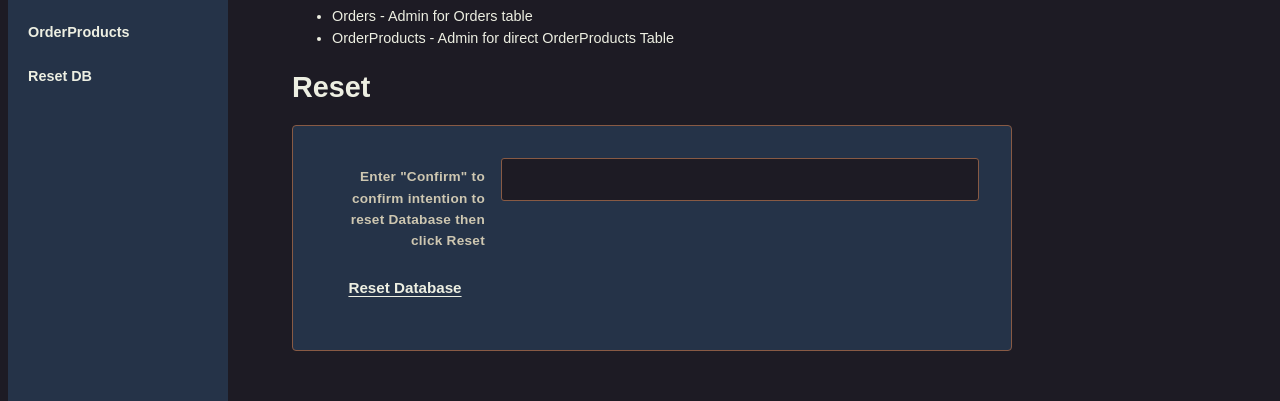
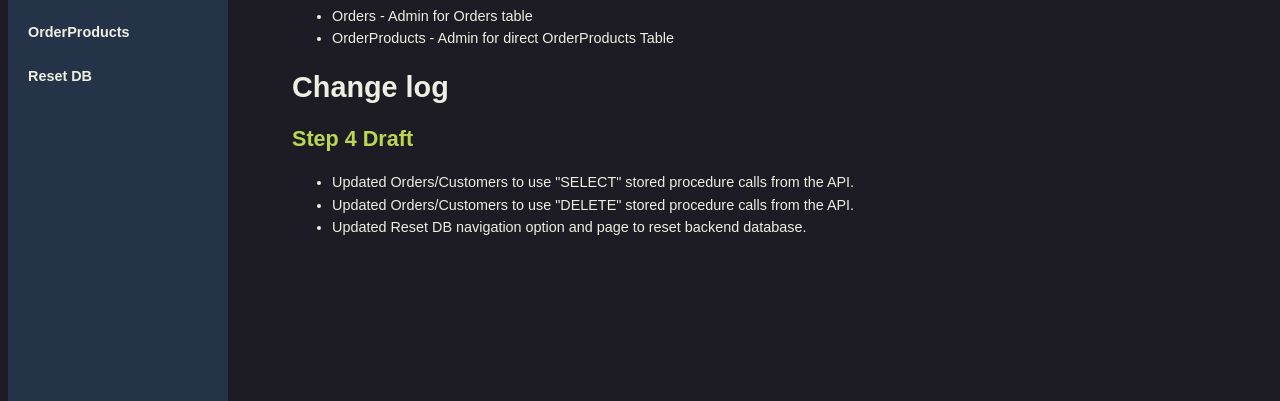
Before and after one commit to jmm583/cs340-portfolio, a React (Vite) app in the folder frontend/react/: page / in a window 1280 px wide. Shown: the part 401-802 px from the top of the page. Built offline with nearby package versions, Linux system fonts and the light colour scheme; no server answers.

Commit message:
updates from reset move

```diff
--- a/frontend/react/src/pages/Home.jsx
+++ b/frontend/react/src/pages/Home.jsx
@@ -1,21 +1,9 @@
 
 
-import { useState } from "react";
-import { performReset } from "../components/apiClient";
+
 
 function Home() {
-    const [confirm, setConfirm] = useState("");
 
-    const onSubmit = async (e) => {
-        e.preventDefault();
-        const lowerConfirm = confirm.toLowerCase();
-        if (lowerConfirm === "confirm") {
-            await performReset();
-            alert("Completed Reset");
-            setConfirm("");
-            console.log("reset");
-        }
-    };
 
     return (
         <>
@@ -31,16 +19,15 @@ function Home() {
                     <li>OrderProducts - Admin for direct OrderProducts Table</li>
                 </ul>
                 <div>
-                    <h1>Reset</h1>
-                    <form onSubmit={onSubmit}>
-                        <div className="form-group">
-                            <label htmlFor="confirm">Enter "Confirm" to confirm intention to reset Database then click Reset</label>
-                            <input name="confirm" type="text" value={confirm} onChange={e => setConfirm(e.target.value)} />
-                        </div>
-                        <div className="form-group actions">
-                            <button type="submit">Reset Database</button>
-                        </div>
-                    </form>
+                    <h1>Change log</h1>
+                    <h2>Step 4 Draft</h2>
+                    <ul>
+
+                        <li>Updated Orders/Customers to use "SELECT" stored procedure calls from the API.</li>
+                        <li>Updated Orders/Customers to use "DELETE" stored procedure calls from the API.</li>
+                        <li>Updated Reset DB navigation option and page to reset backend database.</li>
+                    </ul>
+
                 </div>
             </div>
 
```
